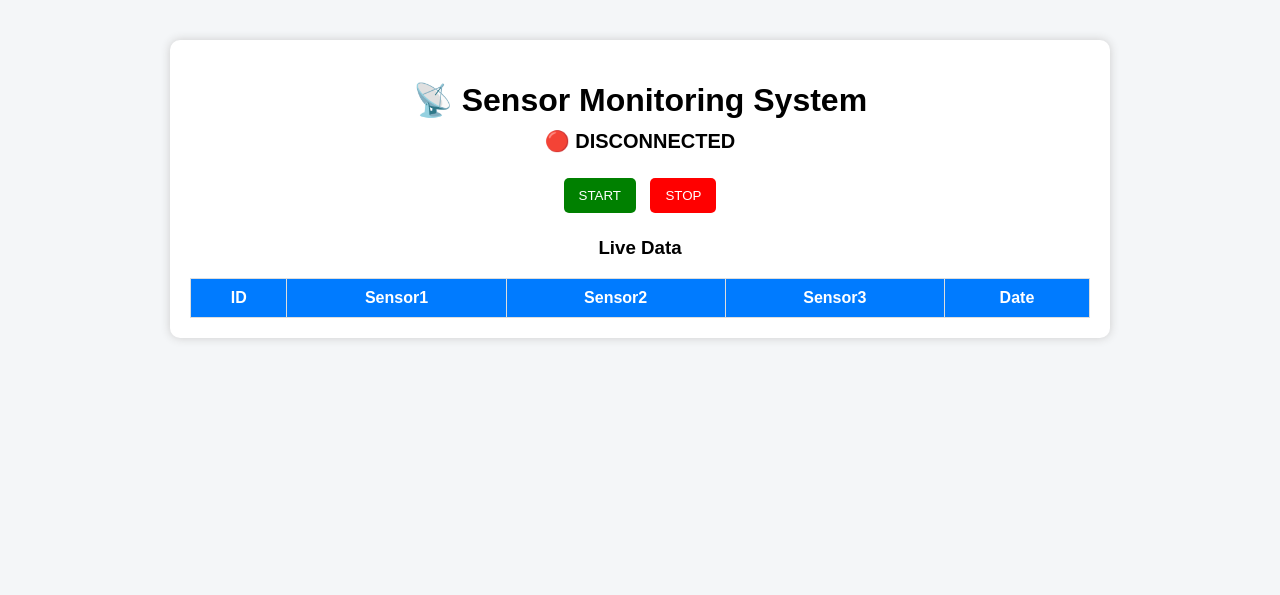
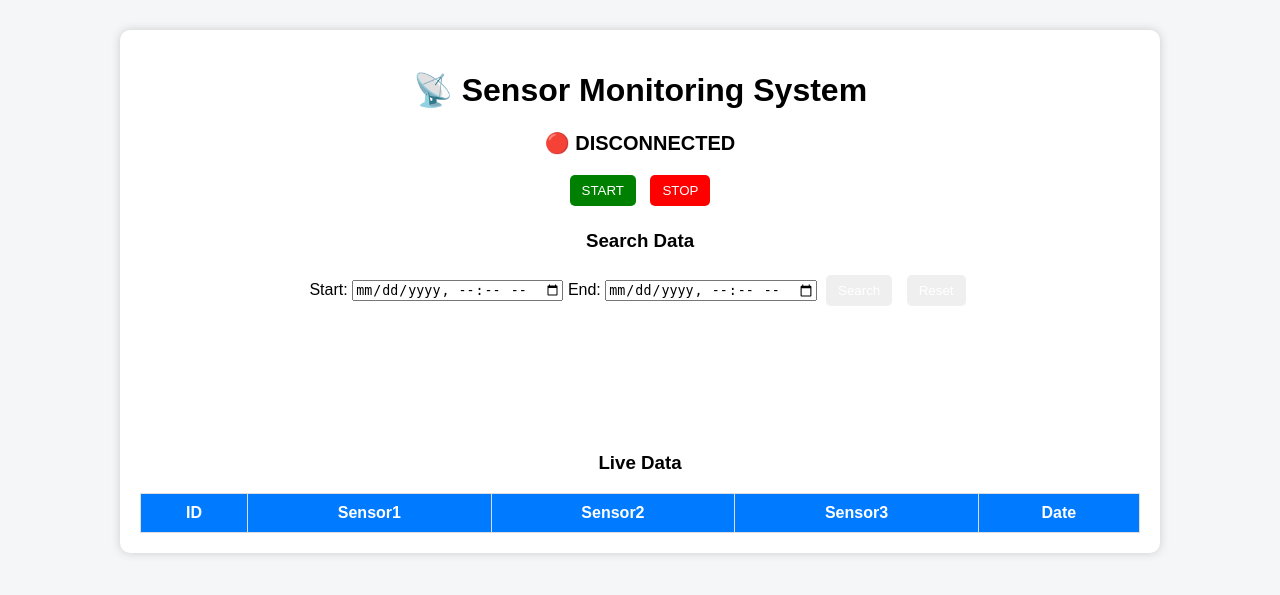
Before and after one commit to rkmjld2/mahajansensor6, a Flask app: page / in a window 1280 px wide. Shown: the top 595 px of the page. Run offline with Flask 3, Linux system fonts and the light colour scheme; lists and menus that the app fills with data are empty.

Commit message:
Update index.html

```diff
--- a/templates/index.html
+++ b/templates/index.html
@@ -2,6 +2,8 @@
 <html>
 <head>
     <title>Sensor Dashboard</title>
+
+    <script src="https://cdn.jsdelivr.net/npm/chart.js"></script>
 
     <style>
         body {
@@ -12,23 +14,19 @@
 
         .container {
             width: 90%;
-            max-width: 900px;
+            max-width: 1000px;
             margin: auto;
-            margin-top: 40px;
+            margin-top: 30px;
             background: white;
             padding: 20px;
             border-radius: 10px;
             box-shadow: 0px 0px 10px #ccc;
         }
 
-        h1 {
-            margin-bottom: 10px;
-        }
-
         #status {
             font-size: 20px;
             font-weight: bold;
-            margin-bottom: 20px;
+            margin-bottom: 15px;
         }
 
         table {
@@ -46,12 +44,8 @@
             color: white;
         }
 
-        tr:nth-child(even) {
-            background: #f2f2f2;
-        }
-
         button {
-            padding: 10px 15px;
+            padding: 8px 12px;
             margin: 5px;
             border: none;
             color: white;
@@ -70,16 +64,28 @@
 
 <h1>📡 Sensor Monitoring System</h1>
 
-    <!-- STATUS -->
 <div id="status">🔴 DISCONNECTED</div>
 
-    <!-- BUTTONS -->
 <button class="start" onclick="start()">START</button>
 <button class="stop" onclick="stop()">STOP</button>
 
+<h3>Search Data</h3>
+
+Start:
+<input type="datetime-local" id="start">
+
+End:
+<input type="datetime-local" id="end">
+
+<button onclick="searchData()">Search</button>
+<button onclick="loadData()">Reset</button>
+
+<br><br>
+
+<canvas id="chart" height="100"></canvas>
+
 <h3>Live Data</h3>
 
-    <!-- TABLE -->
 <table>
 <thead>
 <tr>
@@ -91,17 +97,18 @@
 </tr>
 </thead>
 
-        <tbody id="tableBody">
-        </tbody>
+<tbody id="tableBody"></tbody>
+
 </table>
 
 </div>
 
 <script>
 
-// =========================
-// STATUS CHECK
-// =========================
+let chart;
+let receiving = true;
+
+// ================= STATUS =================
 function checkStatus() {
 
     fetch('/api/status')
@@ -117,16 +124,13 @@ function checkStatus() {
             el.innerHTML = "🔴 DISCONNECTED";
             el.style.color = "red";
         }
-
     })
-    .catch(err => {
+    .catch(() => {
         document.getElementById("status").innerHTML = "⚠️ SERVER ERROR";
     });
 }
 
-// =========================
-// LOAD DATA
-// =========================
+// ================= LOAD DATA =================
 function loadData() {
 
     fetch('/api/all')
@@ -151,25 +155,69 @@ function loadData() {
     });
 }
 
-// =========================
-// START / STOP (UI ONLY)
-// =========================
-let receiving = true;
+// ================= SEARCH =================
+function searchData() {
 
-function start() {
-    receiving = true;
-    document.getElementById("status").innerHTML = "🟢 STARTED";
+    let s = document.getElementById("start").value;
+    let e = document.getElementById("end").value;
+
+    fetch(`/api/search?start=${s}&end=${e}`)
+    .then(res => res.json())
+    .then(data => {
+
+        let table = document.getElementById("tableBody");
+        table.innerHTML = "";
+
+        let labels = [];
+        let values = [];
+
+        data.forEach(row => {
+
+            labels.push(row.date);
+            values.push(row.sensor1);
+
+            let tr = `<tr>
+                <td>${row.id}</td>
+                <td>${row.sensor1}</td>
+                <td>${row.sensor2}</td>
+                <td>${row.sensor3}</td>
+                <td>${row.date}</td>
+            </tr>`;
+
+            table.innerHTML += tr;
+        });
+
+        drawChart(labels, values);
+    });
 }
 
-function stop() {
-    receiving = false;
-    document.getElementById("status").innerHTML = "🔴 STOPPED";
+// ================= GRAPH =================
+function drawChart(labels, data) {
+
+    let ctx = document.getElementById("chart").getContext("2d");
+
+    if (chart) chart.destroy();
+
+    chart = new Chart(ctx, {
+        type: "line",
+        data: {
+            labels: labels,
+            datasets: [{
+                label: "Sensor1",
+                data: data,
+                borderWidth: 2
+            }]
+        }
+    });
 }
 
-// =========================
-// AUTO REFRESH
-// =========================
+// ================= CONTROL =================
+function start() { receiving = true; }
+function stop() { receiving = false; }
+
+// ================= AUTO REFRESH =================
 setInterval(() => {
+
     checkStatus();
 
     if (receiving) {
```
Lines whose indentation alone changed are shown as unchanged.
